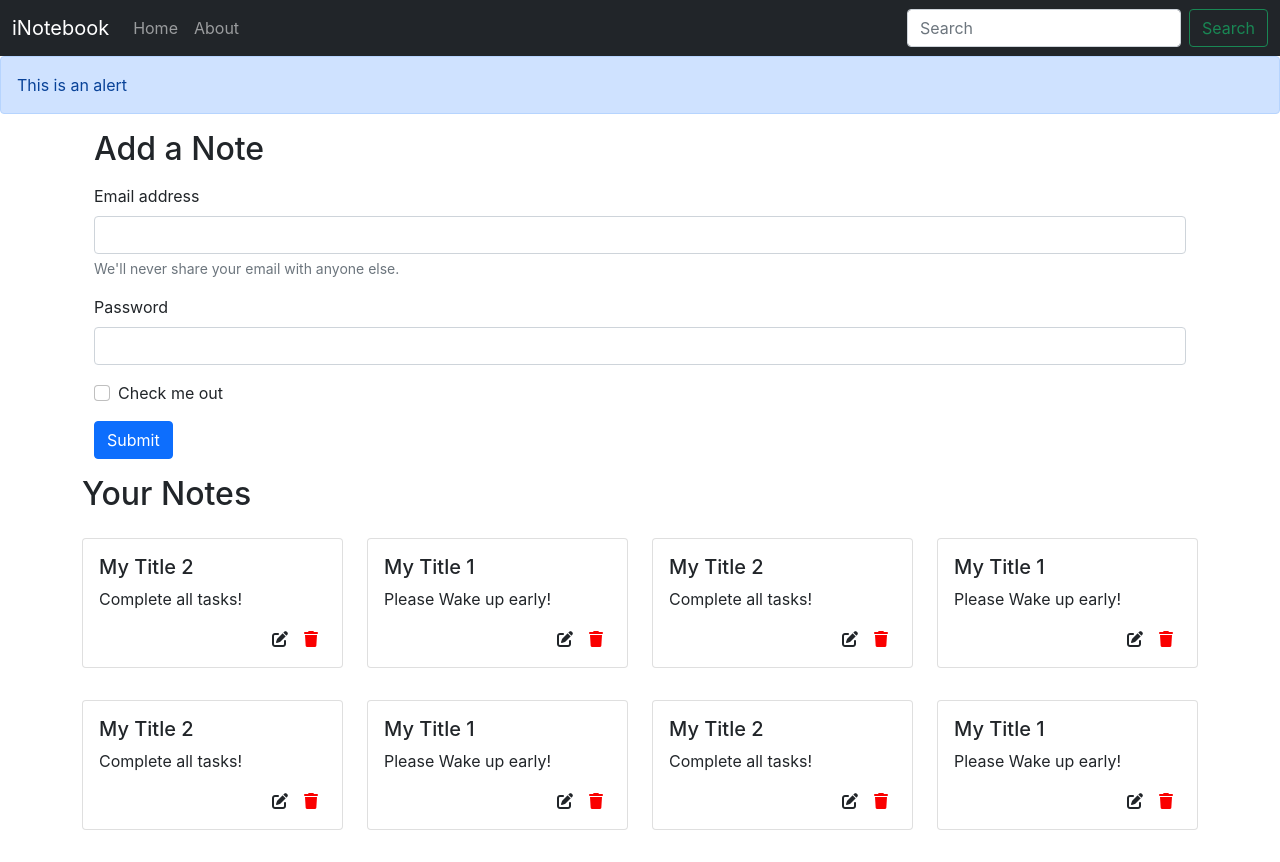
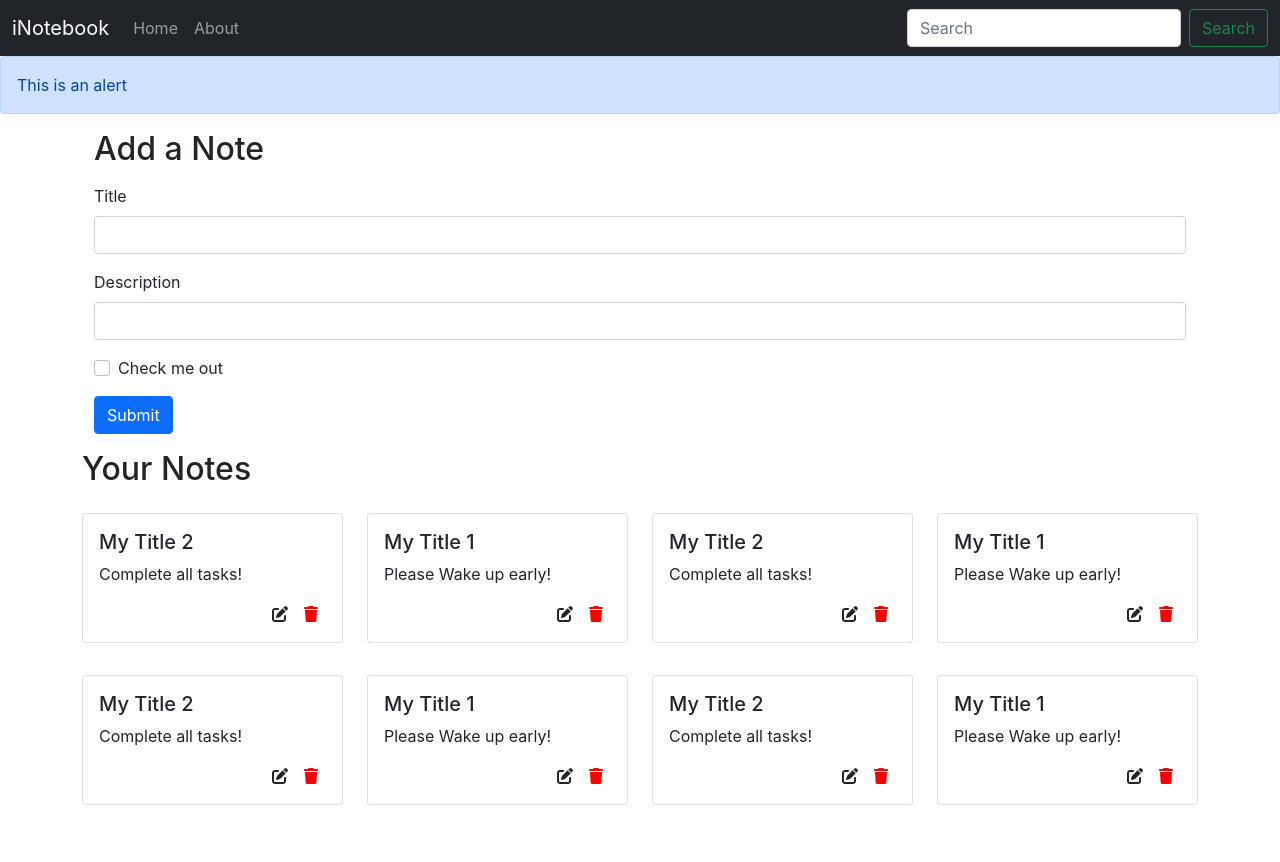
Before and after one commit to vishal0702/iNotebook-React, a React (Create React App) app in the folder frontend/: page / in a window 1280 px wide. After the commit the page ends 837 px from the top, so only its background shows below. Built offline with nearby package versions, Linux system fonts and the light colour scheme.

Commit message:
Added AddNote functionality

```diff
--- a/frontend/src/components/About.js
+++ b/frontend/src/components/About.js
@@ -5,7 +5,7 @@
   return (
     <div>
       This is About Page
-    </div>
+      </div>
   );
 };
 
--- /dev/null
+++ b/frontend/src/components/AddNote.js
@@ -0,0 +1,71 @@
+import React, { useContext, useState } from "react";
+import NoteContext from "../context/notes/NoteContext";
+
+const AddNote = () => {
+  const context = useContext(NoteContext);
+  const {addNote} = context;
+
+  const [note, setNote] = useState({title: "", description: "", tag: "default"})
+
+  const onChange = (e) => {
+    setNote({...note, [e.target.name]:e.target.value})
+  };
+
+  const handleClick = (e) => {
+    e.preventDefault();
+    addNote(note.title,note.description, note.tag);
+  };
+  return (
+    <div>
+      <div className="container my-3">
+        <h2>Add a Note</h2>
+        <form className="my-3">
+          <div className="mb-3">
+            <label htmlFor="title" className="form-label">
+              Title
+            </label>
+            <input
+              type="text"
+              className="form-control"
+              id="title"
+              name="title"
+              aria-describedby="emailHelp"
+              onChange={onChange}
+            />
+          </div>
+          <div className="mb-3">
+            <label htmlFor="description" className="form-label">
+              Description
+            </label>
+            <input
+              type="text"
+              className="form-control"
+              id="description"
+              name="description"
+              onChange={onChange}
+            />
+          </div>
+          <div className="mb-3 form-check">
+            <input
+              type="checkbox"
+              className="form-check-input"
+              id="exampleCheck1"
+            />
+            <label className="form-check-label" htmlFor="exampleCheck1">
+              Check me out
+            </label>
+          </div>
+          <button
+            type="submit"
+            className="btn btn-primary"
+            onClick={handleClick}
+          >
+            Submit
+          </button>
+        </form>
+      </div>
+    </div>
+  );
+};
+
+export default AddNote;
--- a/frontend/src/components/Home.js
+++ b/frontend/src/components/Home.js
@@ -2,32 +2,11 @@
 import Notes from "./Notes";
 
 const Home = () => {
-
-
   return (
     <div>
-      <div className="container my-3">
-        <h2>Add a Note</h2>
-        <form className='my-3'>
-          <div className="mb-3">
-            <label htmlFor="exampleInputEmail1" className="form-label">Email address</label>
-            <input type="email" className="form-control" id="exampleInputEmail1" aria-describedby="emailHelp" />
-            <div id="emailHelp" className="form-text">We'll never share your email with anyone else.</div>
-          </div>
-          <div className="mb-3">
-            <label htmlFor="exampleInputPassword1" className="form-label">Password</label>
-            <input type="password" className="form-control" id="exampleInputPassword1" />
-          </div>
-          <div className="mb-3 form-check">
-            <input type="checkbox" className="form-check-input" id="exampleCheck1" />
-            <label className="form-check-label" htmlFor="exampleCheck1">Check me out</label>
-          </div>
-          <button type="submit" className="btn btn-primary">Submit</button>
-        </form>
-      </div>
       <Notes />
     </div>
-  )
-}
+  );
+};
 
-export default Home
+export default Home;
--- a/frontend/src/components/Notes.js
+++ b/frontend/src/components/Notes.js
@@ -1,17 +1,21 @@
 import React, { useContext } from "react";
 import NoteContext from "../context/notes/NoteContext";
 import NoteItem from "./NoteItem";
+import AddNote from "./AddNote";
 
 const Notes = () => {
   const context = useContext(NoteContext);
-  const [notes, setNotes] = context;
+  const {notes, addNote} = context;
   return (
+    <>
+      <AddNote />
       <div className="row my-3">
         <h2>Your Notes</h2>
         {notes.map((note) => {
           return <NoteItem key={note._id} note={note} />;
         })}
       </div>
+    </>
   );
 };
 
--- a/frontend/src/context/notes/NoteState.js
+++ b/frontend/src/context/notes/NoteState.js
@@ -77,9 +77,36 @@
     },
   ];
 
-  const [notes, setnotes] = useState(notesInitial);
+  const [notes, setNotes] = useState(notesInitial);
+
+  //Add a Note
+  const addNote = (title, description, tag) => {
+    console.log("Adding a note");
+    const note = {
+      _id: "650ae56b3e6359ae82aa040bb8",
+      user: "6502f931b654a02ad8afd7a3",
+      title: title,
+      description: description,
+      tag: tag,
+      date: "2023-09-20T12:28:27.246Z",
+      __v: 0,
+    }
+    setNotes(notes.concat(note));
+  }
+
+  //Delete a Note
+  const deleteNote = () => {
+
+  }
+
+  //Edit a Note
+  const editNote = () => {
+
+  }
+
+
   return (
-    <NoteContext.Provider value={[notes, setnotes]}>
+    <NoteContext.Provider value={{notes, addNote, deleteNote, editNote}}>
       {props.children}
     </NoteContext.Provider>
   );
```
Lines whose indentation alone changed are shown as unchanged.
